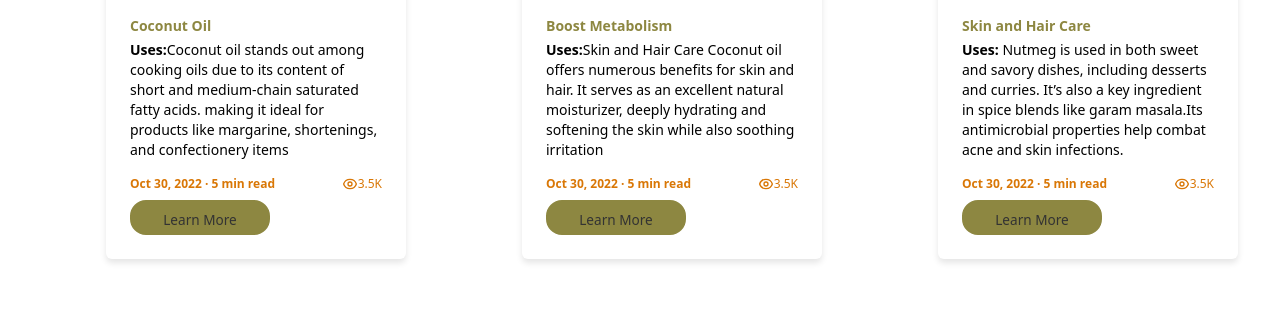
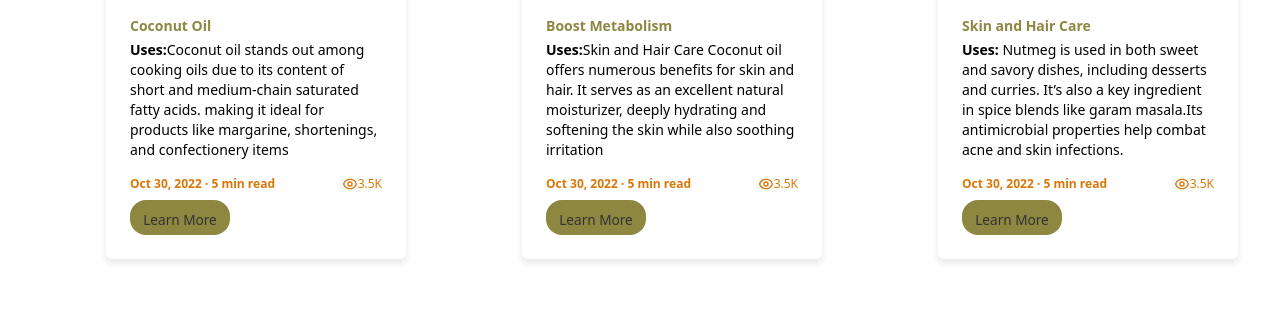
Before and after one commit to berlincapztone/PRO_HS-, a Django app: template honeyapp/templates/oil.html in a window 1280 px wide. Shown: the part 1745-2081 px from the top of the page. Run offline with Django 5.2, Linux system fonts and the light colour scheme; the template is opened without the code that fills it, so the values that code supplies are empty; parts of the project's set-up code (start-up, migrations or seed data) failed here and were passed over; some libraries are stand-ins or nearby versions.

Commit message:
mycommit

```diff
--- a/honeyapp/templates/cocount.html
+++ b/honeyapp/templates/cocount.html
@@ -204,7 +204,7 @@
         .learn-more-btn {
             display: inline-block;
             width: 100%;
-            max-width: 140px;
+            max-width: 100px;
             height: 35px;
             padding: 0;
             font-size: 0.85rem;
--- a/honeyapp/templates/oil.html
+++ b/honeyapp/templates/oil.html
@@ -161,7 +161,7 @@
         .learn-more-btn {
             display: inline-block;
             width: 100%;
-            max-width: 140px;
+            max-width: 100px;
             height: 35px;
             padding: 0;
             font-size: 0.85rem;
```
